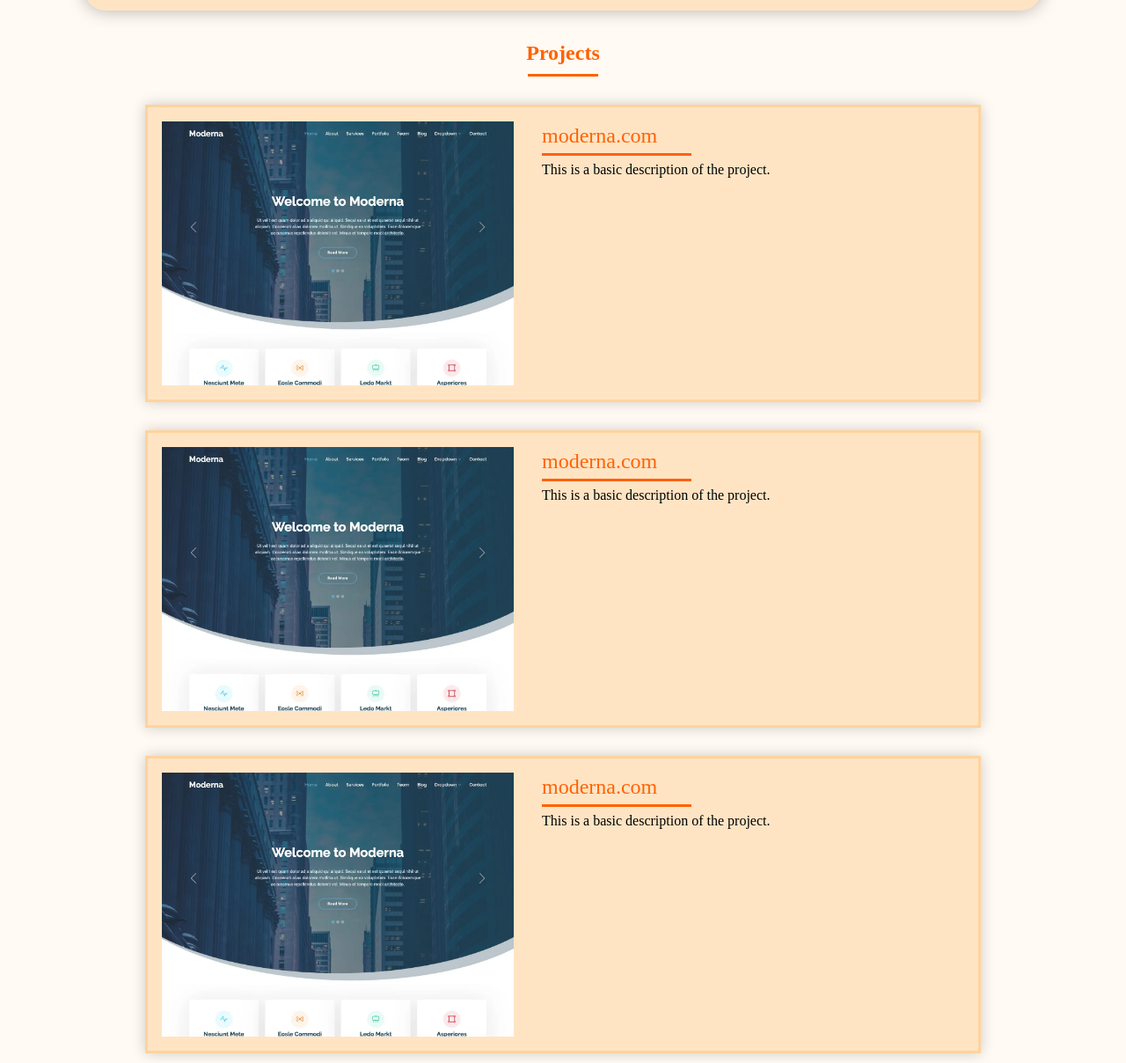
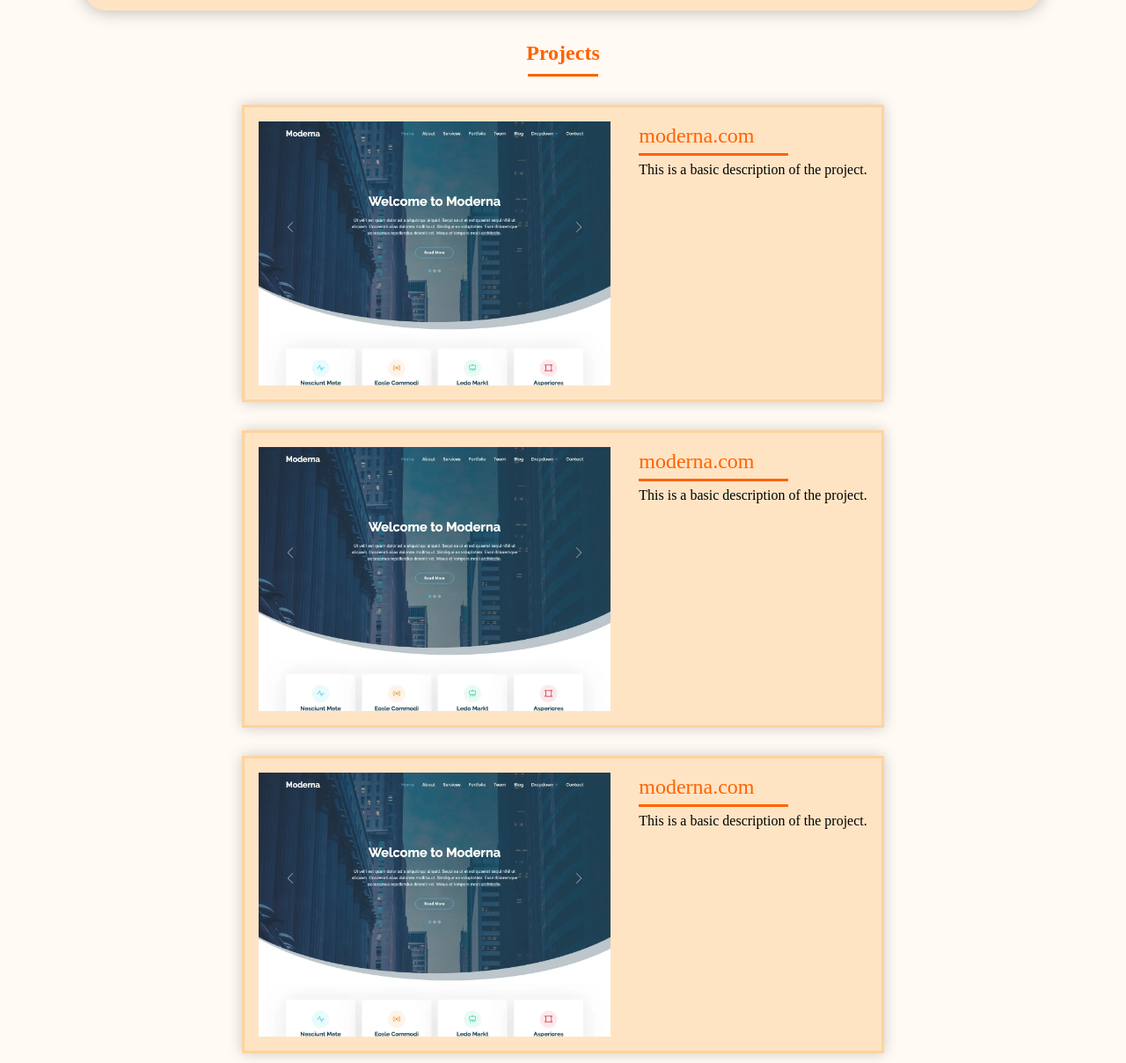
Before and after one commit to sajidzamanme/basic-portfolio, a plain HTML site: page projects.html in a window 1280 px wide. Shown: the part 92-1300 px from the top of the page at 88% size. Drawn offline with Linux system fonts and the light colour scheme.

Commit message:
Update projects.html

```diff
--- a/projects.html
+++ b/projects.html
@@ -74,9 +74,9 @@
                 <a href="" class="bg-[#FFE4C4] flex flex-col items-center
                 justify-center border-3 border-[#ffd39d] p-4 space-y-5
                 shadow-[0px_0px_15px_rgb(0,0,0,0.2)] hover:border-[#FF6200]
-                min-[970px]:flex-row min-[970px]:min-w-[950px] min-[970px]:items-start
+                min-[970px]:flex-row min-[970px]:min-w-[850px] min-[1250px]:min-w-[1050px] min-[970px]:items-start
                 min-[970px]:justify-start min-[970px]:space-x-8 min-[970px]:space-y-0
-                max-[970px]:size-100">
+                max-[970px]:size-90">
                     <img src="/images/moderna.webp" alt="" class="w-[400px] h-[300px]">
 
                     <div class="flex flex-col space-y-1 self-start">
@@ -89,9 +89,9 @@
                 <a href="" class="bg-[#FFE4C4] flex flex-col items-center
                 justify-center border-3 border-[#ffd39d] p-4 space-y-5
                 shadow-[0px_0px_15px_rgb(0,0,0,0.2)] hover:border-[#FF6200]
-                min-[970px]:flex-row min-[970px]:min-w-[950px] min-[970px]:items-start
+                min-[970px]:flex-row min-[970px]:min-w-[850px] min-[1250px]:min-w-[1050px] min-[970px]:items-start
                 min-[970px]:justify-start min-[970px]:space-x-8 min-[970px]:space-y-0
-                max-[970px]:size-100">
+                max-[970px]:size-90">
                     <img src="/images/moderna.webp" alt="" class="w-[400px] h-[300px]">
 
                     <div class="flex flex-col space-y-1 self-start">
@@ -104,9 +104,9 @@
                 <a href="" class="bg-[#FFE4C4] flex flex-col items-center
                 justify-center border-3 border-[#ffd39d] p-4 space-y-5
                 shadow-[0px_0px_15px_rgb(0,0,0,0.2)] hover:border-[#FF6200]
-                min-[970px]:flex-row min-[970px]:min-w-[950px] min-[970px]:items-start
+                min-[970px]:flex-row min-[970px]:min-w-[850px] min-[1250px]:min-w-[1050px] min-[970px]:items-start
                 min-[970px]:justify-start min-[970px]:space-x-8 min-[970px]:space-y-0
-                max-[970px]:size-100">
+                max-[970px]:size-90">
                     <img src="/images/moderna.webp" alt="" class="w-[400px] h-[300px]">
 
                     <div class="flex flex-col space-y-1 self-start">
@@ -119,9 +119,9 @@
                 <a href="" class="bg-[#FFE4C4] flex flex-col items-center
                 justify-center border-3 border-[#ffd39d] p-4 space-y-5
                 shadow-[0px_0px_15px_rgb(0,0,0,0.2)] hover:border-[#FF6200]
-                min-[970px]:flex-row min-[970px]:min-w-[950px] min-[970px]:items-start
+                min-[970px]:flex-row min-[970px]:min-w-[850px] min-[1250px]:min-w-[1050px] min-[970px]:items-start
                 min-[970px]:justify-start min-[970px]:space-x-8 min-[970px]:space-y-0
-                max-[970px]:size-100">
+                max-[970px]:size-90">
                     <img src="/images/moderna.webp" alt="" class="w-[400px] h-[300px]">
 
                     <div class="flex flex-col space-y-1 self-start">
@@ -134,9 +134,9 @@
                 <a href="" class="bg-[#FFE4C4] flex flex-col items-center
                 justify-center border-3 border-[#ffd39d] p-4 space-y-5
                 shadow-[0px_0px_15px_rgb(0,0,0,0.2)] hover:border-[#FF6200]
-                min-[970px]:flex-row min-[970px]:min-w-[950px] min-[970px]:items-start
+                min-[970px]:flex-row min-[970px]:min-w-[850px] min-[1250px]:min-w-[1050px] min-[970px]:items-start
                 min-[970px]:justify-start min-[970px]:space-x-8 min-[970px]:space-y-0
-                max-[970px]:size-100">
+                max-[970px]:size-90">
                     <img src="/images/moderna.webp" alt="" class="w-[400px] h-[300px]">
 
                     <div class="flex flex-col space-y-1 self-start">
```
